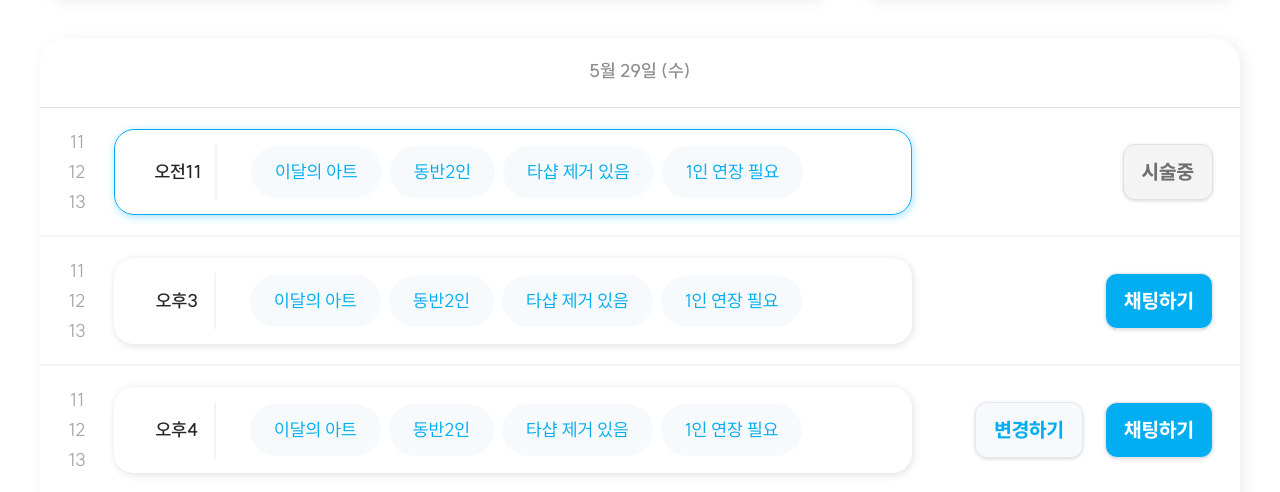
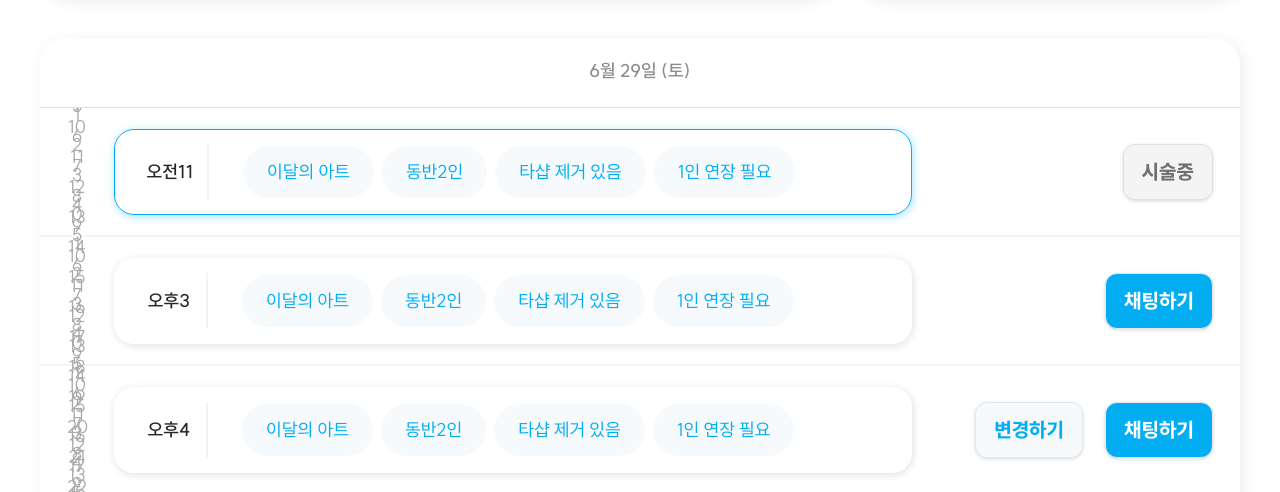
Before and after one commit to mobi-projects/nail-case-client, a Next.js app: page /manager/base in a window 1280 px wide. Shown: the part 948-1440 px from the top of the page. Built offline with nearby package versions, Linux system fonts and the light colour scheme; some icons are missing.

Commit message:
✨ reservartion-form 시간 fetch
* issue: [NAILCASE-137](https://nailcase.atlassian.net/browse/NAILCASE-137)
sub-issues:
 - [NAILCASE-218](https://nailcase.atlassian.net/browse/NAILCASE-218)

```diff
--- a/src/component/custom/manager/base/home/02/index.tsx
+++ b/src/component/custom/manager/base/home/02/index.tsx
@@ -1,33 +1,125 @@
 "use client"
 import { cva } from "class-variance-authority"
+import { useEffect, useState } from "react"
 
 import { NTButton } from "@/component/common/atom/nt-button"
 import NTIcon from "@/component/common/nt-icon"
 import NTOption from "@/component/common/nt-option"
 import { useOption } from "@/hook/use-component"
+import {
+	getDayOfWeekFromStamp,
+	getThisDate,
+	getThisMonth,
+	getThisYear,
+} from "@/util/common"
 
 export default function ReservationForm() {
+	const [dateInfo, setDateInfo] = useState({
+		year: getThisYear(),
+		month: getThisMonth() - 1,
+		date: getThisDate(),
+	})
+	const [startTime, setStartTime] = useState(
+		new Date(dateInfo.year, dateInfo.month, dateInfo.date, 0, 0, 0),
+	)
+	const [lastTime, setLastTime] = useState(
+		new Date(dateInfo.year, dateInfo.month, dateInfo.date, 23, 59, 59),
+	)
+
+	// console.log(startTime.getTime())
+	useEffect(() => {
+		const updatedStartTime = new Date(
+			dateInfo.year,
+			dateInfo.month,
+			dateInfo.date,
+			0,
+			0,
+			0,
+		)
+		const updatedLastTime = new Date(
+			dateInfo.year,
+			dateInfo.month,
+			dateInfo.date,
+			23,
+			59,
+			59,
+		)
+		setStartTime(updatedStartTime)
+		setLastTime(updatedLastTime)
+	}, [dateInfo])
+
 	return (
 		<div className="mb-[9px] h-[646px] rounded-[26px] shadow-customGray60">
-			<ReservationFormHeader />
+			<ReservationFormHeader
+				dateInfo={dateInfo}
+				setDateInfo={setDateInfo}
+				dayOfWeek={getDayOfWeekFromStamp(lastTime.getTime())}
+			/>
 			<hr className="border-Gray20" />
-			<ReservationTimeList />
+			<ReservationTimeList startTime={startTime} lastTime={lastTime} />
 			<ReservationFormFooter />
 		</div>
 	)
 }
 
-function ReservationFormHeader() {
+type ReservationFormHeaderPT = {
+	dateInfo: {
+		year: number
+		month: number
+		date: number
+	}
+	setDateInfo: React.Dispatch<
+		React.SetStateAction<{
+			year: number
+			month: number
+			date: number
+		}>
+	>
+	dayOfWeek: string
+}
+
+function ReservationFormHeader({
+	dateInfo,
+	setDateInfo,
+	dayOfWeek,
+}: ReservationFormHeaderPT) {
+	const handlePrevDay = () => {
+		const newDate = new Date(dateInfo.year, dateInfo.month, dateInfo.date - 1)
+		setDateInfo({
+			year: newDate.getFullYear(),
+			month: newDate.getMonth(),
+			date: newDate.getDate(),
+		})
+	}
+	const handleNextDay = () => {
+		const newDate = new Date(dateInfo.year, dateInfo.month, dateInfo.date + 1)
+		setDateInfo({
+			year: newDate.getFullYear(),
+			month: newDate.getMonth(),
+			date: newDate.getDate(),
+		})
+	}
 	return (
 		<div className="flex h-[69px] items-center justify-center pb-[3px]">
-			<NTIcon icon="expandLeftLight" className="text-Gray08"></NTIcon>
-			<div className="text-Headline02 text-Gray50">5월 29일 (수)</div>
-			<NTIcon icon="expandRightLight" className="text-Gray08"></NTIcon>
+			<NTIcon
+				icon="expandLeftLight"
+				className="cursor-pointer text-Gray08"
+				onClick={handlePrevDay}
+			/>
+			<div className="text-Headline02 text-Gray50">{`${dateInfo.month + 1}월 ${dateInfo.date}일 (${dayOfWeek})`}</div>
+			<NTIcon
+				icon="expandRightLight"
+				className="cursor-pointer text-Gray08"
+				onClick={handleNextDay}
+			/>
 		</div>
 	)
 }
-
-function ReservationTimeList() {
+type ReservationTimeListPT = {
+	startTime: Date
+	lastTime: Date
+}
+function ReservationTimeList({ startTime, lastTime }: ReservationTimeListPT) {
 	const time = ["오전11", "오후3", "오후4", "오후5", "오후6"]
 
 	return (
@@ -36,7 +128,7 @@ function ReservationTimeList() {
 				return (
 					<div key={idx}>
 						<div className="flex h-[127px] w-full items-center justify-between gap-[26.5px] px-[27px]">
-							<ReservationTimeGap />
+							<ReservationTimeGap startTime={startTime} endTime={lastTime} />
 							<ReservationTagList time={time} idx={idx} />
 							<ReservationButtonList idx={idx} />
 						</div>
@@ -47,24 +139,34 @@ function ReservationTimeList() {
 		</div>
 	)
 }
-function ReservationTimeGap() {
+type ReservationTimeGapPT = {
+	startTime: Date
+	endTime: Date
+}
+function ReservationTimeGap({ startTime, endTime }: ReservationTimeGapPT) {
+	const startHour = startTime.getHours()
+	const endHour = endTime.getHours()
+	const timeRange = []
+	for (let hour = startHour; hour <= endHour; hour++) {
+		timeRange.push(hour)
+	}
+	console.log(startHour)
 	return (
 		<ul className="flex w-[20px] flex-col gap-[2px]">
-			<li className="text-center text-Headline02 font-Regular text-Gray40">
-				11
-			</li>
-			<li className="text-center text-Headline02 font-Regular text-Gray40">
-				12
-			</li>
-			<li className="text-center text-Headline02 font-Regular text-Gray40">
-				13
-			</li>
+			{timeRange.map((data, idx) => (
+				<li
+					className="w-full whitespace-nowrap text-center text-Headline02 font-Regular text-Gray40"
+					key={idx}
+				>
+					{data}
+				</li>
+			))}
 		</ul>
 	)
 }
 
 const ReservationFormVariants = cva(
-	"flex rounded-[20px] w-full max-w-[798.5px] h-[86px] items-center justify-between pl-[26px] pr-[17.5px]",
+	"flex rounded-[20px] w-full max-w-[798.5px] h-[86px] items-center justify-between p-[18px] ",
 	{
 		variants: {
 			colorEffect: {
@@ -74,11 +176,11 @@ const ReservationFormVariants = cva(
 		},
 	},
 )
-type ReservationTimeListPT = {
+type ReservationTagListPT = {
 	time?: string
 	idx: number
 }
-function ReservationTagList({ time, idx }: ReservationTimeListPT) {
+function ReservationTagList({ time, idx }: ReservationTagListPT) {
 	const tag = ["이달의 아트 ", "동반2인", "타샵 제거 있음", "1인 연장 필요"]
 	const { checkedOption, optionArr } = useOption(tag)
 	return (
@@ -97,7 +199,10 @@ function ReservationTagList({ time, idx }: ReservationTimeListPT) {
 		</div>
 	)
 }
-function ReservationButtonList({ idx }: ReservationTimeListPT) {
+type ReservationButtonListPT = {
+	idx: number
+}
+function ReservationButtonList({ idx }: ReservationButtonListPT) {
 	return (
 		<div className="ml-auto flex gap-[22px]">
 			{idx === 0 && (
```
